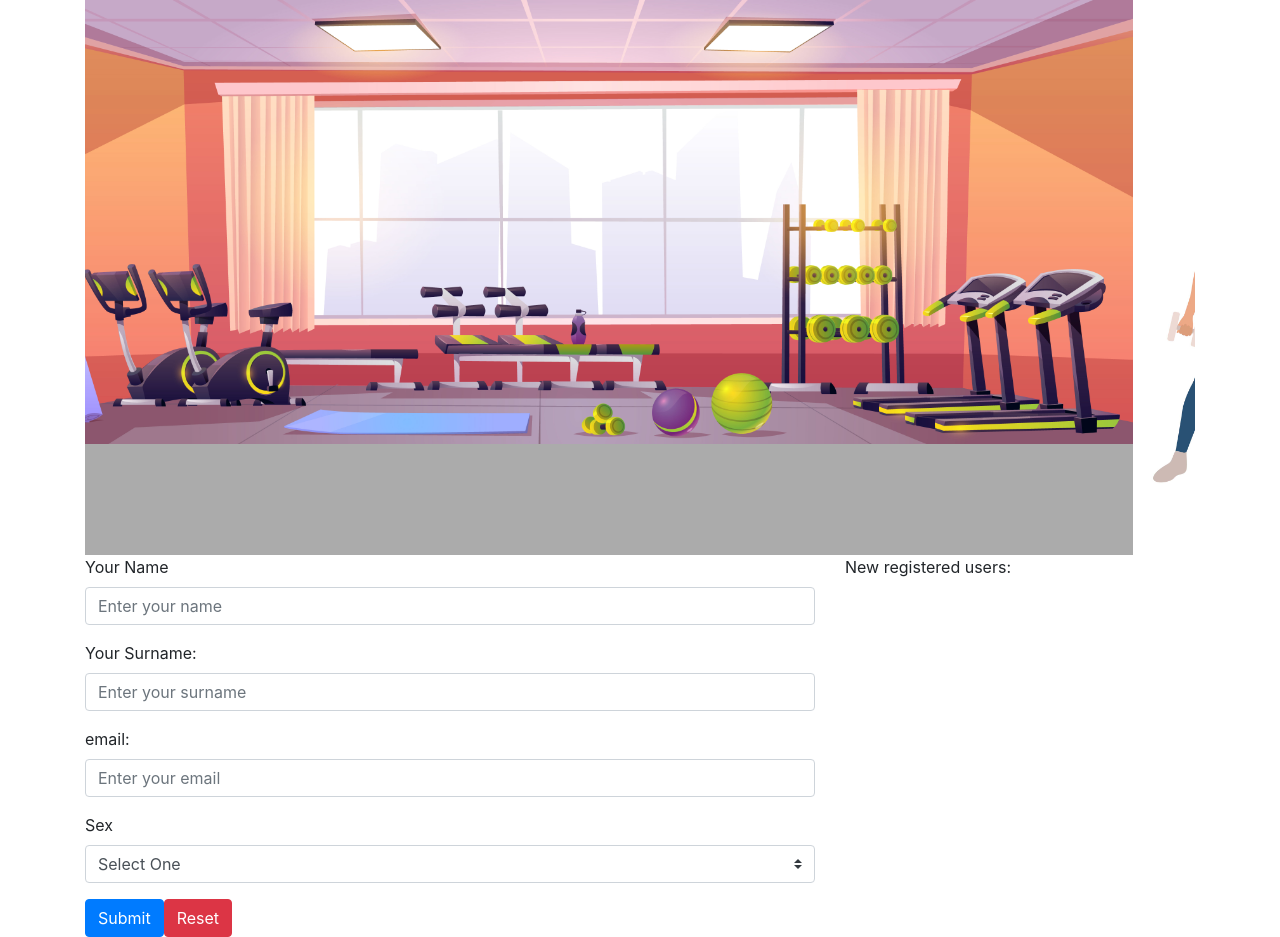
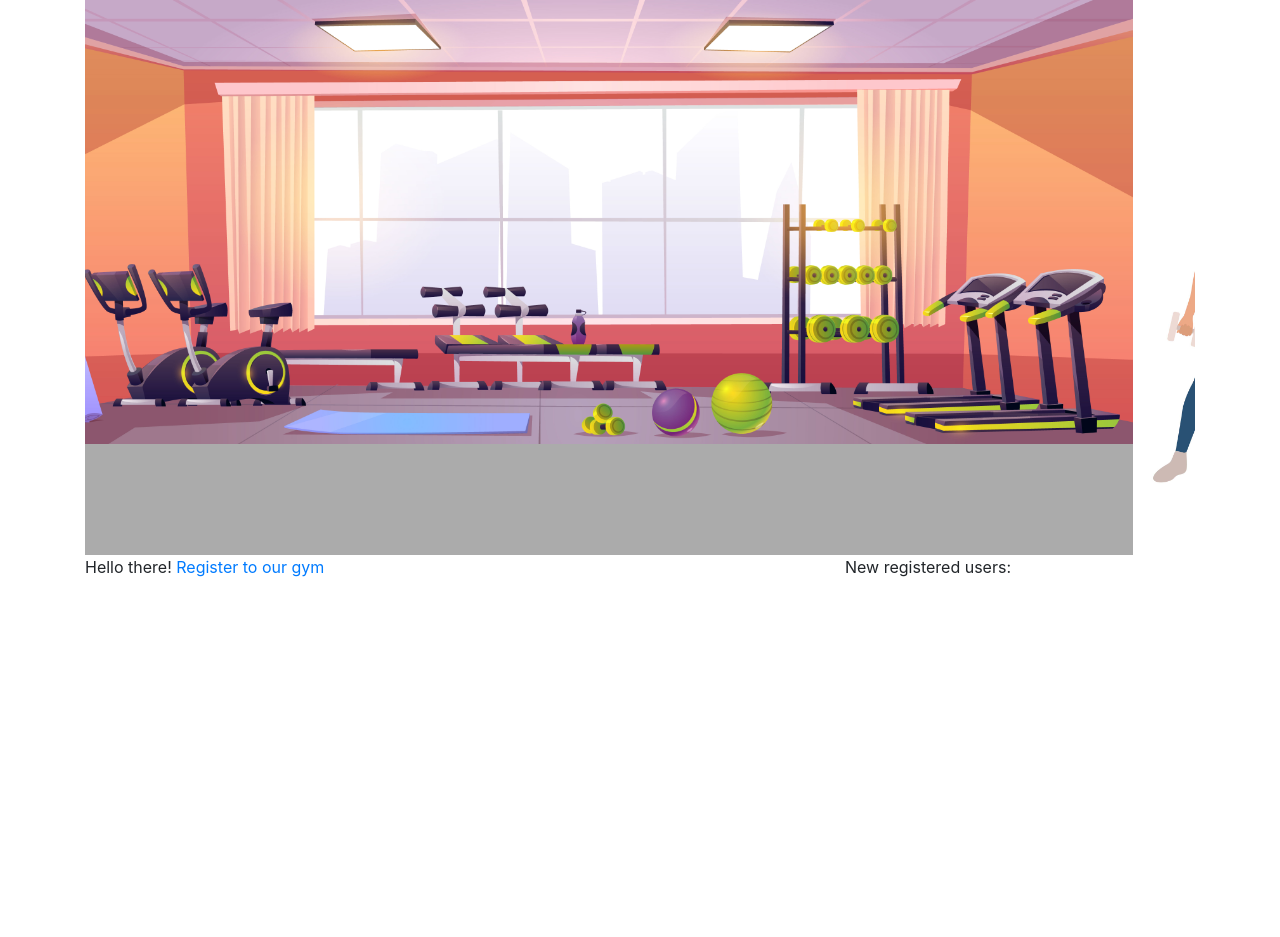
Before and after one commit to PrzemyslawRomanczyk/Silownia_formularz, a Vue app: page /#/ in a window 1280 px wide. After the commit the page ends 800 px from the top, so only its background shows below. Built offline with nearby package versions, Linux system fonts and the light colour scheme; what vuefire would draw is missing.

Commit message:
Adding route

```diff
--- a/src/App.vue
+++ b/src/App.vue
@@ -2,7 +2,7 @@
   <div id="app" class="container">
     <Baner></Baner>
     <div class="row">
-      <Form></Form>
+      <router-view></router-view>
       <ListOfUsers></ListOfUsers>
     </div>
   </div>
@@ -12,6 +12,7 @@
 import Form from "./components/Form.vue";
 import ListOfUsers from "./components/ListOfUsers.vue";
 import Baner from "./components/Baner.vue";
+import HomePage from "./components/HomePage.vue";
 import Vue from "vue";
 import { component } from "vue/types/umd";
 import { BootstrapVue, IconsPlugin } from "bootstrap-vue";
@@ -22,14 +23,8 @@ Vue.use(firestorePlugin);
 export default Vue.extend({
   name: "App",
   components: {
-    Form,
     ListOfUsers,
     Baner
   }
-  // methods: {
-  //   initializeDb(): void {
-  //     firebase.initializeApp(firebaseConfig);
-  //   }
-  //}
 });
 </script>
--- a/src/components/Form.vue
+++ b/src/components/Form.vue
@@ -77,7 +77,7 @@ export default Vue.extend({
         try {
           await db.collection('uzytkownicy').add({
             name: this.form.name,
-            surnname: this.form.surname,
+            surname: this.form.surname,
             email: this.form.email,
             sex: this.form.sex,
             createdDate: this.generateTimeTag()
@@ -87,16 +87,17 @@ export default Vue.extend({
           this.errorMessage = JSON.stringify(error);
           this.state = 'error';
         }
+        this.$router.push({name: 'FormFinished'})
       },
       onReset(evt: any):void {
-        evt.preventDefault()
+        evt.preventDefault();
         // Reset our form values
-        this.form.name = ''
-        this.form.surname = ''
-        this.form.email = ''
-        this.form.sex = null
+        this.form.name = '';
+        this.form.surname = '';
+        this.form.email = '';
+        this.form.sex = null;
         // Trick to reset/clear native browser form validation state
-        this.show = false
+        this.show = false;
         this.$nextTick(() => {
           this.show = true
         })
@@ -104,7 +105,7 @@ export default Vue.extend({
 
       generateTimeTag():Date {
         return new Date()
-      }
+      },
 
     }
 })
--- /dev/null
+++ b/src/components/FormFinished.vue
@@ -0,0 +1,20 @@
+<template>
+  <div class="col-md-8">
+      Thanks for joing our gym!
+
+      <b-button href="/" variant="info">Home Page</b-button>
+  </div>
+</template>
+
+<script lang="ts">
+import Vue from 'vue'
+
+export default Vue.extend({
+    name: 'FormFinshed',
+
+})
+</script>
+
+<style lang="sass">
+
+</style>
--- /dev/null
+++ b/src/components/HomePage.vue
@@ -0,0 +1,19 @@
+<template>
+  <div class="col-md-8">
+      Hello there!
+      <router-link to="/form"> Register to our gym</router-link>
+  </div>
+</template>
+
+<script lang="ts">
+import Vue from 'vue'
+
+export default Vue.extend({
+    name: 'HomePage',
+
+})
+</script>
+
+<style lang="sass">
+
+</style>
--- a/src/components/ListOfUsers.vue
+++ b/src/components/ListOfUsers.vue
@@ -3,8 +3,8 @@
     New registered users:
     <ul>
       <li  v-for="user of usersData" :key="user['.key']">
-        {{user.id}} <br>
         {{user.name}} <br>
+        {{user.surname}} <br>
         {{user.email}}
       </li>
     </ul>
--- a/src/main.ts
+++ b/src/main.ts
@@ -3,11 +3,25 @@ import "mutationobserver-shim";
 import Vue from "vue";
 import "./plugins/bootstrap-vue";
 import App from "./App.vue";
-import {firestorePlugin} from 'vuefire';
+import {firestorePlugin} from "vuefire";
+import VueRouter from "vue-router";
+import Form from "./components/Form.vue";
+import FormFinished from "./components/FormFinished.vue";
+import HomePage from "./components/HomePage.vue";
 Vue.use(firestorePlugin);
+Vue.use(VueRouter);
 
 Vue.config.productionTip = false;
 
+const router = new VueRouter({
+  routes: [
+    {path: '/form', component: Form},
+    {path: '/form/finished', component: FormFinished, name: 'FormFinished'},
+    {path: '', component: HomePage, name: 'HomePage'}
+  ]
+});
+
 new Vue({
+  router,
   render: h => h(App)
 }).$mount("#app");
```
